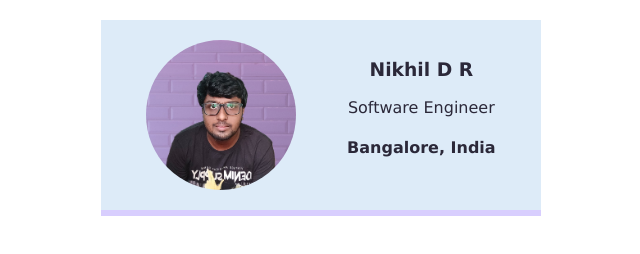
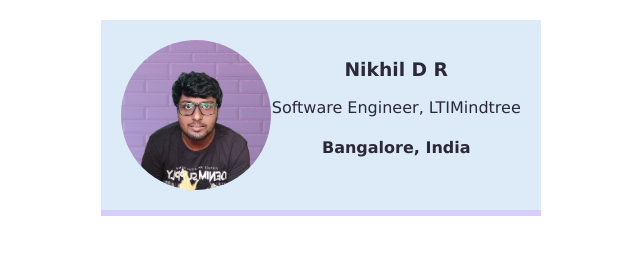
Before and after one commit to nikhildr22/business-card, a website built with Vite: page index.html in a window 1280 px wide. Shown: the whole page, without its empty margins (319-959 px from the left). Built offline with nearby package versions, Linux system fonts and the light colour scheme.

Commit message:
Update index.html

```diff
--- a/index.html
+++ b/index.html
@@ -7,7 +7,7 @@
             <img class="avatar" src="images/nikhildr.jpg">
             <div >
                 <h3>Nikhil D R</h3>
-                <p>Software Engineer</p>
+                <p>Software Engineer, LTIMindtree</p>
                 <h4>Bangalore, India</h4>
             </div>
         </div>
```
